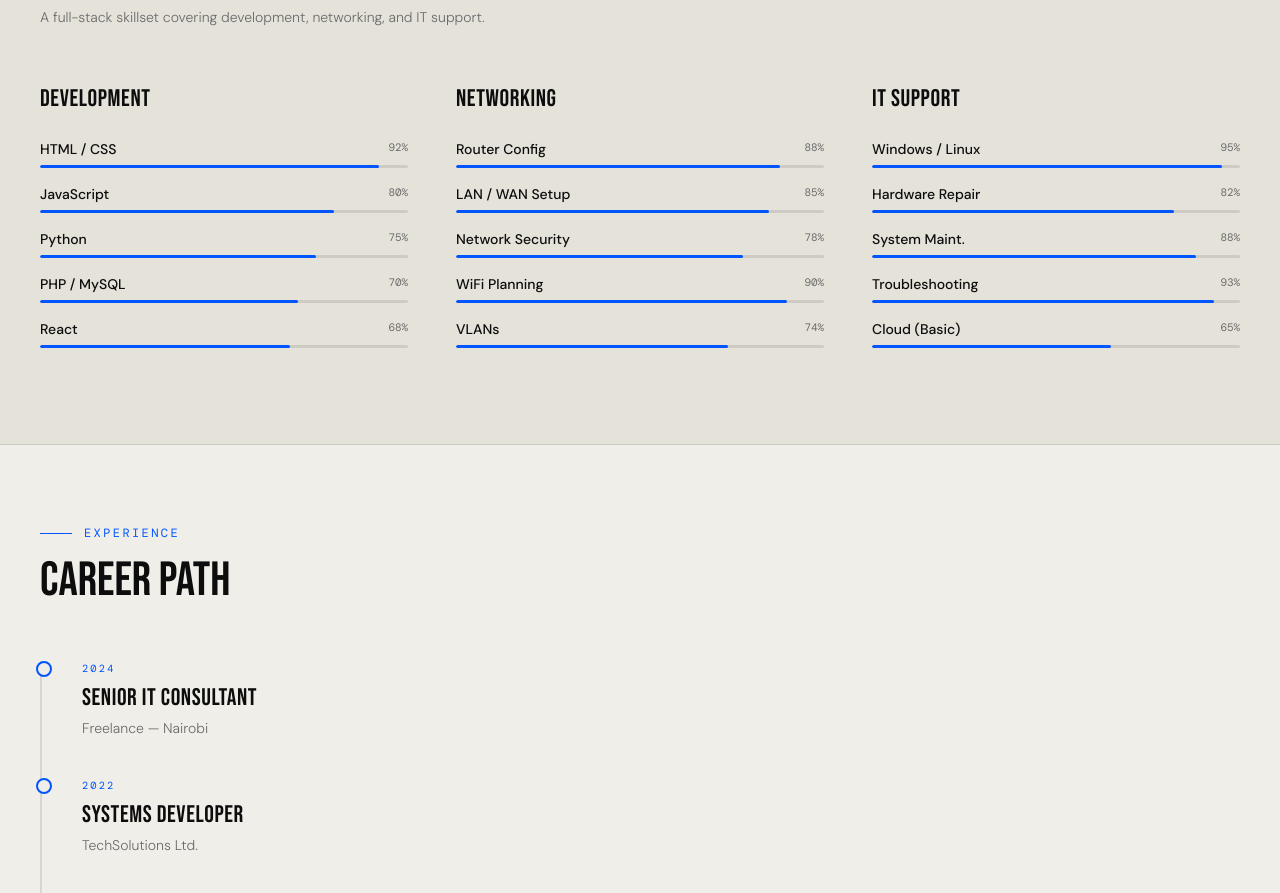
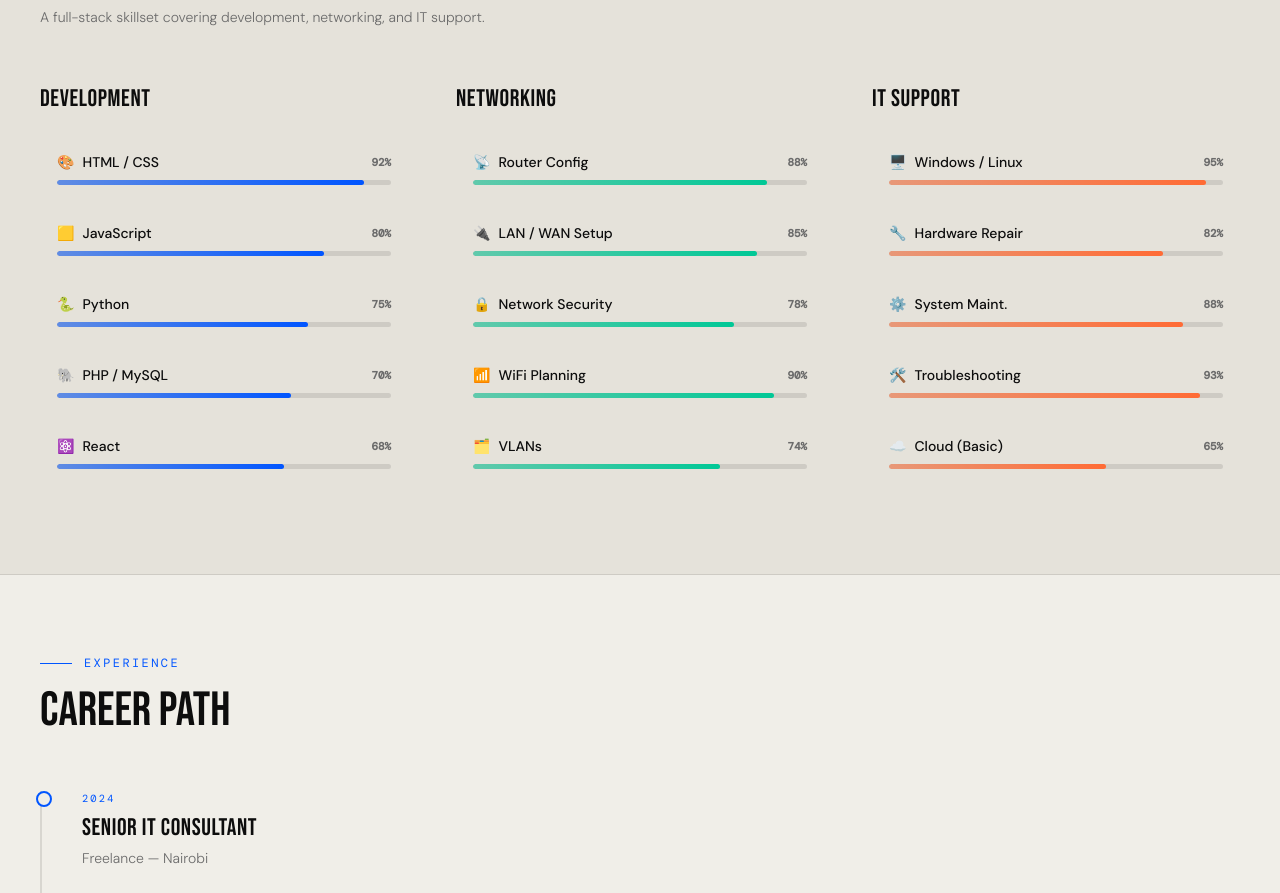
Before and after one commit to guchi-sm/devtech-pro, a React (Vite) app in the folder frontend/: page /about in a window 1280 px wide. Shown: the part 1280-2173 px from the top of the page. Built offline with nearby package versions, Linux system fonts and the light colour scheme.

Commit message:
feat: typewriter hero, scroll reveal, project search & filter, interactive skills visualization

```diff
--- a/frontend/src/pages/About.jsx
+++ b/frontend/src/pages/About.jsx
@@ -1,3 +1,4 @@
+import { useState } from 'react'
 import { motion } from 'framer-motion'
 import { Link } from 'react-router-dom'
 import { useScrollReveal } from '../hooks/useScrollReveal'
@@ -25,20 +26,46 @@ function Reveal({ children, delay = 0, className = '' }) {
 }
 
 // ─── SKILL BAR ─────────────────────────────────────────────────
-function SkillBar({ name, pct, delay = 0 }) {
+function SkillBar({ name, pct, icon = '⚙️', color = 'var(--accent)', delay = 0 }) {
   const [ref, visible] = useScrollReveal(0.2)
+  const [hovered, setHovered] = useState(false)
+
   return (
-    <div className="mb-4" ref={ref}>
-      <div className="flex justify-between mb-1.5">
-        <span className="text-sm font-medium" style={{ color: 'var(--text)' }}>{name}</span>
-        <span className="font-mono text-[0.68rem]" style={{ color: 'var(--text-muted)' }}>{pct}%</span>
+    <div
+      className="mb-3 rounded-lg px-4 py-3 transition-all duration-300"
+      ref={ref}
+      onMouseEnter={() => setHovered(true)}
+      onMouseLeave={() => setHovered(false)}
+      style={{
+        background: hovered ? 'var(--bg-card)' : 'transparent',
+        border: `1px solid ${hovered ? color : 'transparent'}`,
+        boxShadow: hovered ? `0 0 16px ${color}22` : 'none',
+      }}
+    >
+      <div className="flex justify-between items-center mb-2">
+        <span className="flex items-center gap-2 text-sm font-medium" style={{ color: 'var(--text)' }}>
+          <span>{icon}</span>
+          {name}
+        </span>
+        <span
+          className="font-mono text-[0.68rem] font-bold transition-colors duration-300"
+          style={{ color: hovered ? color : 'var(--text-muted)' }}
+        >
+          {pct}%
+        </span>
       </div>
-      <div className="skill-bar-track">
+      <div className="skill-bar-track" style={{ background: 'var(--border)', borderRadius: 4, height: 5 }}>
         <motion.div
-          className="skill-bar-fill"
           initial={{ width: 0 }}
           animate={visible ? { width: `${pct}%` } : {}}
           transition={{ duration: 1.4, ease: [0.16, 1, 0.3, 1], delay }}
+          style={{
+            height: '100%',
+            borderRadius: 4,
+            background: `linear-gradient(to right, ${color}88, ${color})`,
+            boxShadow: hovered ? `0 0 8px ${color}` : 'none',
+            transition: 'box-shadow 0.3s ease',
+          }}
         />
       </div>
     </div>
@@ -46,27 +73,36 @@ function SkillBar({ name, pct, delay = 0 }) {
 }
 
 const SKILLS = {
-  development: [
-    { name: 'HTML / CSS',   pct: 92 },
-    { name: 'JavaScript',   pct: 80 },
-    { name: 'Python',       pct: 75 },
-    { name: 'PHP / MySQL',  pct: 70 },
-    { name: 'React',        pct: 68 },
+  development: {
+    color: '#0055ff',
+    items: [
+      { name: 'HTML / CSS',  pct: 92, icon: '🎨' },
+      { name: 'JavaScript',  pct: 80, icon: '🟨' },
+      { name: 'Python',      pct: 75, icon: '🐍' },
+      { name: 'PHP / MySQL', pct: 70, icon: '🐘' },
+      { name: 'React',       pct: 68, icon: '⚛️' },
     ],
-  networking: [
-    { name: 'Router Config',  pct: 88 },
-    { name: 'LAN / WAN Setup',pct: 85 },
-    { name: 'Network Security',pct:78 },
-    { name: 'WiFi Planning',  pct: 90 },
-    { name: 'VLANs',          pct: 74 },
+  },
+  networking: {
+    color: '#00c896',
+    items: [
+      { name: 'Router Config',   pct: 88, icon: '📡' },
+      { name: 'LAN / WAN Setup', pct: 85, icon: '🔌' },
+      { name: 'Network Security',pct: 78, icon: '🔒' },
+      { name: 'WiFi Planning',   pct: 90, icon: '📶' },
+      { name: 'VLANs',           pct: 74, icon: '🗂️' },
     ],
-  support: [
-    { name: 'Windows / Linux', pct: 95 },
-    { name: 'Hardware Repair', pct: 82 },
-    { name: 'System Maint.',   pct: 88 },
-    { name: 'Troubleshooting', pct: 93 },
-    { name: 'Cloud (Basic)',   pct: 65 },
+  },
+  support: {
+    color: '#ff6b35',
+    items: [
+      { name: 'Windows / Linux', pct: 95, icon: '🖥️' },
+      { name: 'Hardware Repair', pct: 82, icon: '🔧' },
+      { name: 'System Maint.',   pct: 88, icon: '⚙️' },
+      { name: 'Troubleshooting', pct: 93, icon: '🛠️' },
+      { name: 'Cloud (Basic)',   pct: 65, icon: '☁️' },
     ],
+  },
 }
 
 const TIMELINE = [
@@ -187,24 +223,24 @@ export default function About() {
               <Reveal>
                 <h3 className="font-display text-2xl tracking-wide mb-6" style={{ color: 'var(--text)' }}>Development</h3>
               </Reveal>
-              {SKILLS.development.map((s, i) => (
-                <SkillBar key={s.name} {...s} delay={i * 0.1} />
+              {SKILLS.development.items.map((s, i) => (
+                <SkillBar key={s.name} {...s} color={SKILLS.development.color} delay={i * 0.1} />
                 ))}
             </div>
             <div>
               <Reveal>
                 <h3 className="font-display text-2xl tracking-wide mb-6" style={{ color: 'var(--text)' }}>Networking</h3>
               </Reveal>
-              {SKILLS.networking.map((s, i) => (
-                <SkillBar key={s.name} {...s} delay={i * 0.1} />
+              {SKILLS.networking.items.map((s, i) => (
+               <SkillBar key={s.name} {...s} color={SKILLS.networking.color} delay={i * 0.1} />
                 ))}
             </div>
             <div>
               <Reveal>
                 <h3 className="font-display text-2xl tracking-wide mb-6" style={{ color: 'var(--text)' }}>IT Support</h3>
               </Reveal>
-              {SKILLS.support.map((s, i) => (
-                <SkillBar key={s.name} {...s} delay={i * 0.1} />
+              {SKILLS.support.items.map((s, i) => (
+                  <SkillBar key={s.name} {...s} color={SKILLS.support.color} delay={i * 0.1} />
                 ))}
             </div>
           </div>
```
Lines whose indentation alone changed are shown as unchanged.
